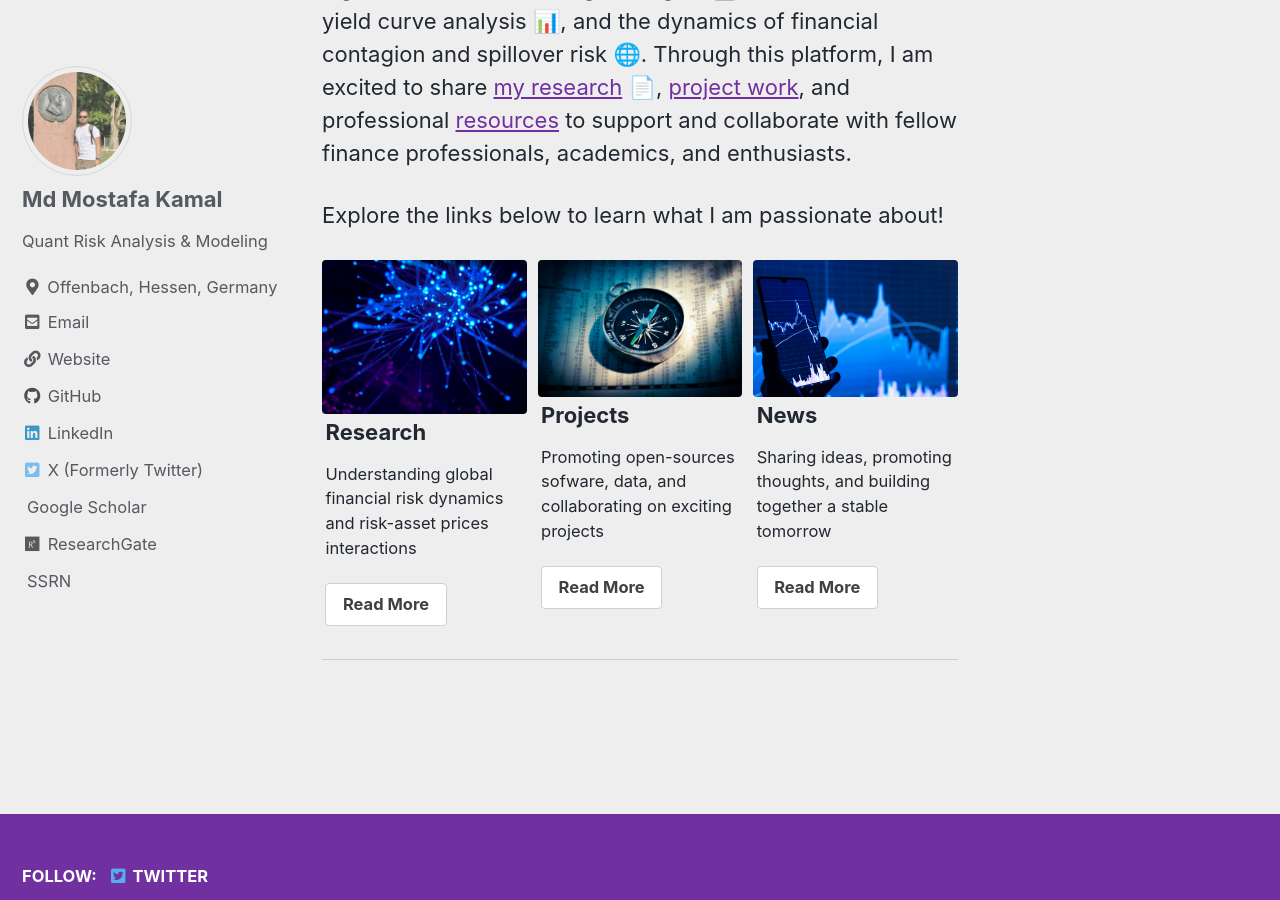
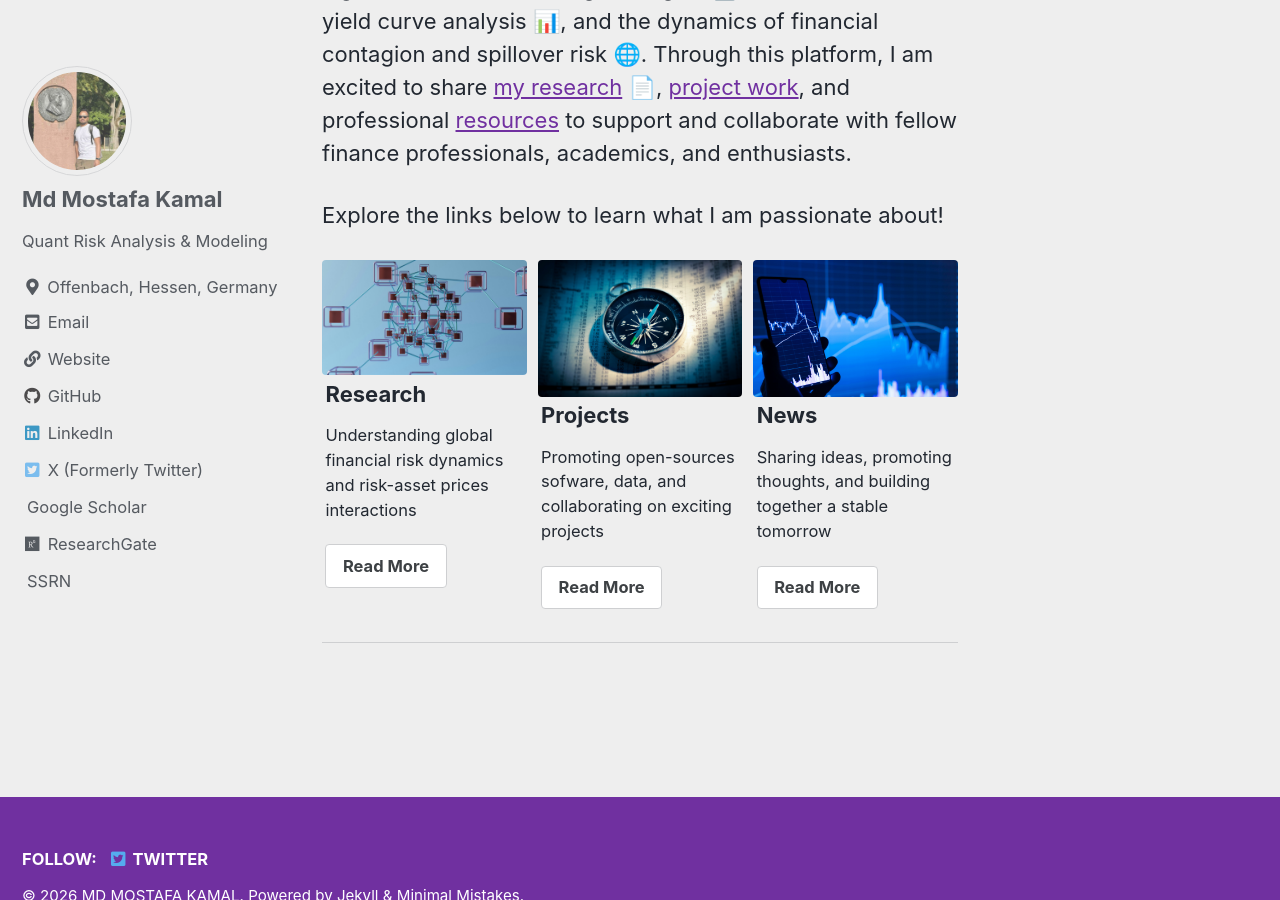
Before and after one commit to Mostafa-MMK/Mostafa-MMK.github.io, a Jekyll site: the page built from _pages/index.md, in a window 1280 px wide and 900 px high, scrolled down 814 px. Built offline with Jekyll 4.4.1, drawn with Linux system fonts in a browser that asks for light colours; cached includes are drawn as plain includes; the list of posts is cut into pages by our own code; a style sheet for code colours, icons or effects is not loaded.

Commit message:
Update image path for global network feature

```diff
--- a/_pages/index.md
+++ b/_pages/index.md
@@ -12,7 +12,7 @@ header:
     - label: "Download CV"
       url: "assets/CV_MostafaKamal.pdf"
 feature_row:
-  - image_path: /assets/global_network.jpg
+  - image_path: /assets/global_financial_network.jpg
     alt: "global map"
     title: "Research"
     excerpt: "Understanding global financial risk dynamics and risk-asset prices interactions"
```
